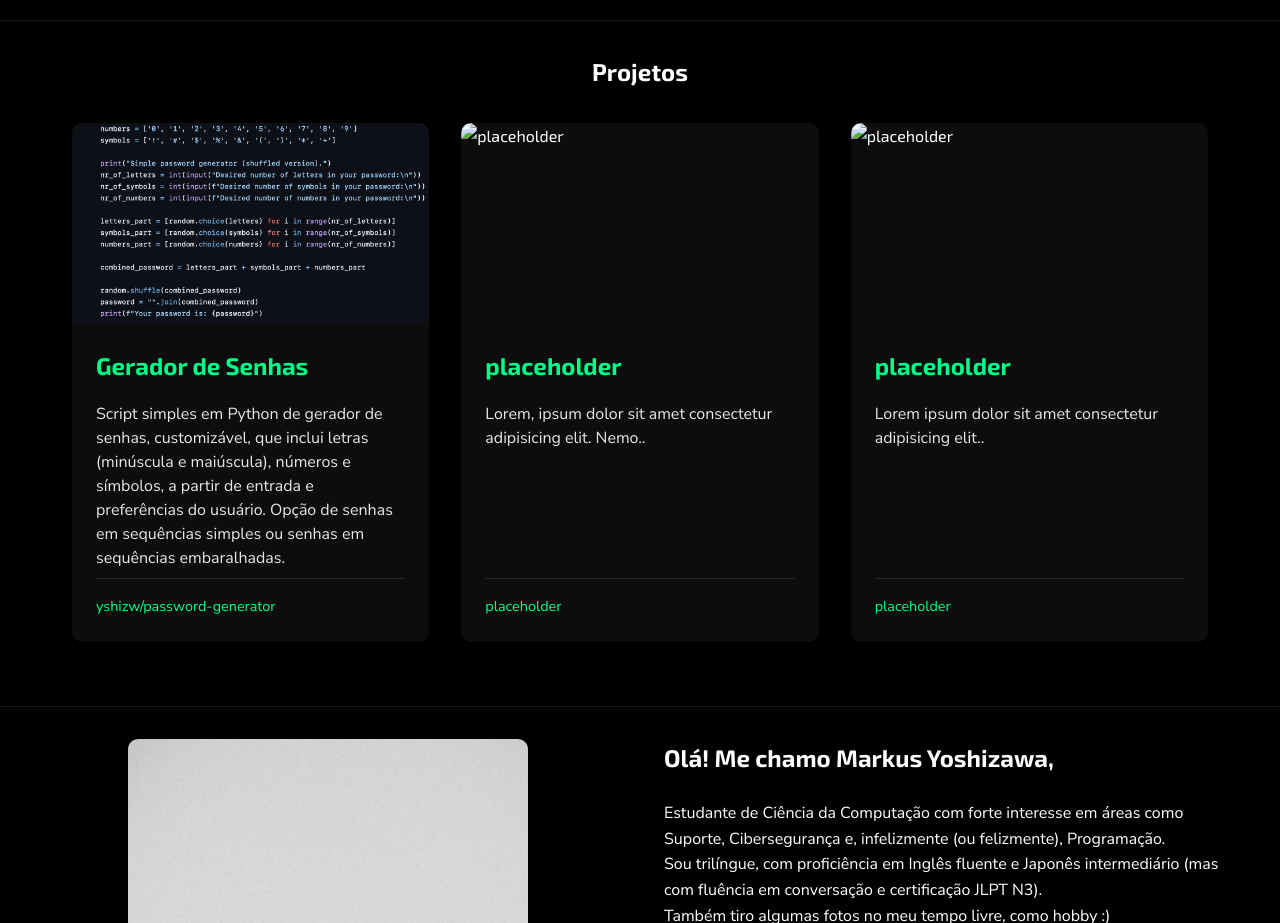
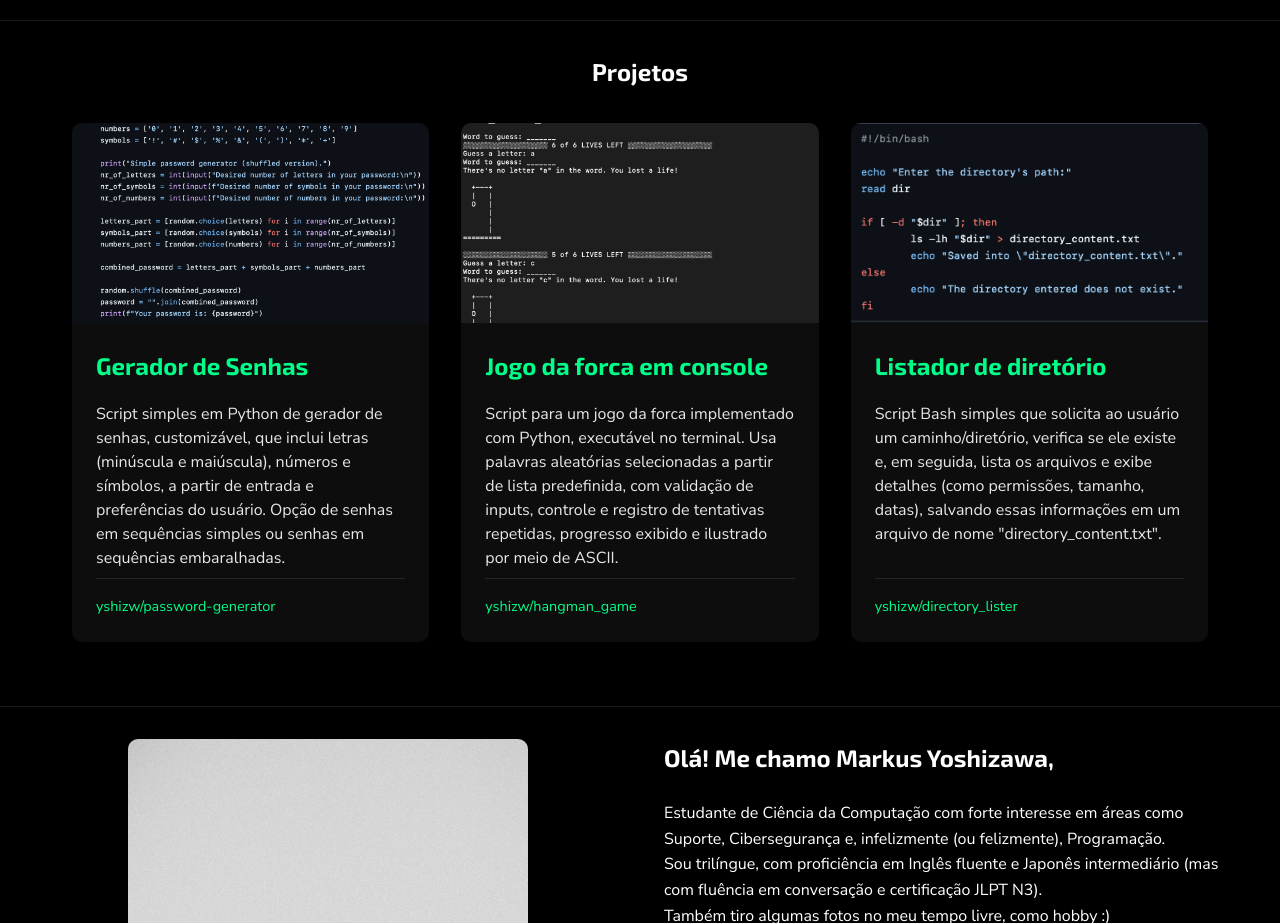
Before and after one commit to yshizw/portfolio, a plain HTML site: page index.html in a window 1280 px wide. Shown: the part 780-1703 px from the top of the page. Drawn offline with Linux system fonts and the light colour scheme; a web font is replaced by a local one.

Commit message:
replace placeholders
replaced with appropriate files

```diff
--- a/index.html
+++ b/index.html
@@ -67,24 +67,32 @@
                         <p class="project-repo">yshizw/password-generator</p>
                     </div>
                 </a>
-                <a href="placeholder" target="_blank" class="project-card">
+                <a href="https://github.com/yshizw/hangman_game" target="_blank" class="project-card">
                     <div class="project-image">
-                        <img src="placeholder" alt="placeholder">
+                        <img src="assets/images/project3.png" alt="Imagem do jogo da forca">
                     </div>
                     <div class="project-info">
-                        <h3>placeholder</h3>
-                        <p class="project-description">Lorem, ipsum dolor sit amet consectetur adipisicing elit. Nemo..</p>
-                        <p class="project-repo">placeholder</p>
+                        <h3>Jogo da forca em console</h3>
+                        <p class="project-description">Script para um jogo da forca implementado com Python,
+                            executável no terminal. Usa palavras aleatórias selecionadas a partir de lista predefinida,
+                            com validação de inputs, controle e registro de tentativas repetidas, progresso
+                            exibido e ilustrado por meio de ASCII.
+                        </p>
+                        <p class="project-repo">yshizw/hangman_game</p>
                     </div>
                 </a>
-                <a href="placeholder" target="_blank" class="project-card">
+                <a href="https://github.com/yshizw/directory_lister" target="_blank" class="project-card">
                     <div class="project-image">
-                        <img src="placeholder" alt="placeholder">
+                        <img src="assets/images/project2.png" alt="Imagem script bash">
                     </div>
                     <div class="project-info">
-                        <h3>placeholder</h3>
-                        <p class="project-description">Lorem ipsum dolor sit amet consectetur adipisicing elit..</p>
-                        <p class="project-repo">placeholder</p>
+                        <h3>Listador de diretório</h3>
+                        <p class="project-description">Script Bash simples que solicita ao usuário um
+                            caminho/diretório, verifica se ele existe e, em seguida, lista os arquivos e exibe
+                            detalhes (como permissões, tamanho, datas), salvando essas informações em um
+                            arquivo de nome "directory_content.txt".
+                        </p>
+                        <p class="project-repo">yshizw/directory_lister</p>
                     </div>
                 </a>
             </div>
```
